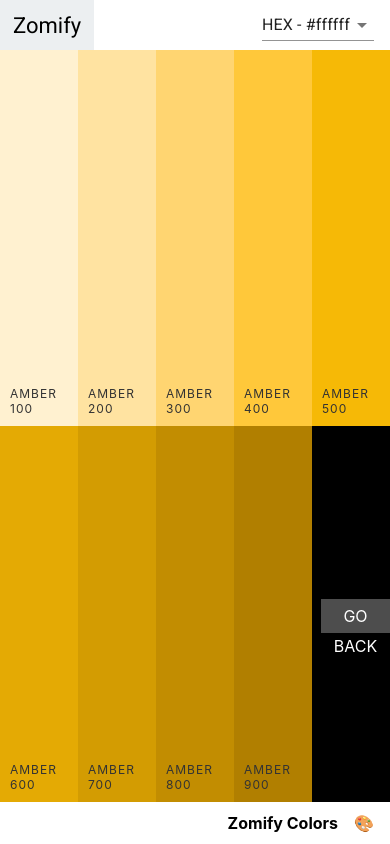
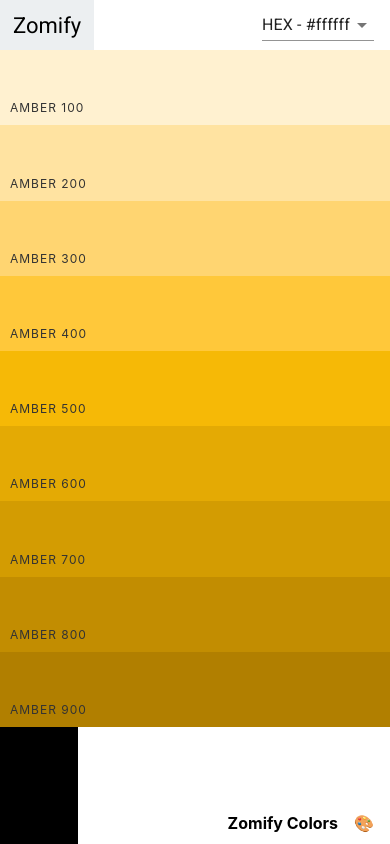
Before and after one commit to zomeru/zomify-colors, a React (Create React App) app: page /palette/zomify-colors/amber in a window 390 px wide. Shown: the top 844 px of the page. Built offline with nearby package versions, Linux system fonts and the light colour scheme.

Commit message:
Add responsive helper and style ColorBox

```diff
--- a/src/styles/ColorBoxStyles.js
+++ b/src/styles/ColorBoxStyles.js
@@ -1,18 +1,19 @@
 import chroma from 'chroma-js';
+import sizes from './sizes';
 
-const isDarkColor = props =>
-  chroma(props.background).luminance() <= 0.15
+const isDarkColor = ({ background }) =>
+  chroma(background).luminance() <= 0.15
     ? 'rgb(209, 209, 209)'
     : 'rgb(51, 51, 51)';
-const isLightColor = props =>
-  chroma(props.background).luminance() >= 0.45
+const isLightColor = ({ background }) =>
+  chroma(background).luminance() >= 0.45
     ? 'rgb(51, 51, 51)'
     : 'rgb(209, 209, 209)';
 
 const styles = {
   ColorBox: {
     width: '20%',
-    height: props => (props.showingFullPalette ? '25%' : '50%'),
+    height: ({ showingFullPalette }) => (showingFullPalette ? '25%' : '50%'),
     margin: '0 auto',
     display: 'inline-block',
     position: 'relative',
@@ -21,6 +22,21 @@ const styles = {
 
     '&:hover button': {
       opacity: '1',
+    },
+
+    [sizes.down('lg')]: {
+      width: '25%',
+      height: ({ showingFullPalette }) => (showingFullPalette ? '20%' : '50%'),
+    },
+
+    [sizes.down('md')]: {
+      width: '50%',
+      height: ({ showingFullPalette }) => (showingFullPalette ? '10%' : '50%'),
+    },
+
+    [sizes.down('xs')]: {
+      width: '100%',
+      height: ({ showingFullPalette }) => (showingFullPalette ? '5%' : '10%'),
     },
   },
   colorName: {
--- a/src/styles/MiniPaletteStyles.js
+++ b/src/styles/MiniPaletteStyles.js
@@ -1,7 +1,7 @@
 const styles = {
   root: {
     backgroundColor: 'white',
-    border: '1px solid black',
+    //border: '1px solid black',
     borderRadius: '5px',
     padding: '0.5rem',
     position: 'relative',
--- /dev/null
+++ b/src/styles/sizes.js
@@ -0,0 +1,15 @@
+// eslint-disable-next-line import/no-anonymous-default-export
+const sizes = {
+  down(size) {
+    const bp = {
+      xs: '575.98px',
+      sm: '767.98px',
+      md: '991.98px',
+      lg: '1199.98px',
+    };
+
+    return `@media only screen and (max-width: ${bp[size]})`;
+  },
+};
+
+export default sizes;
```
